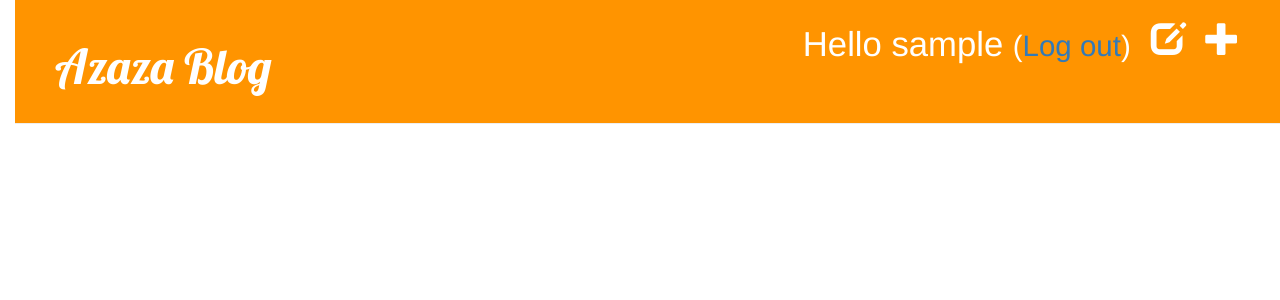
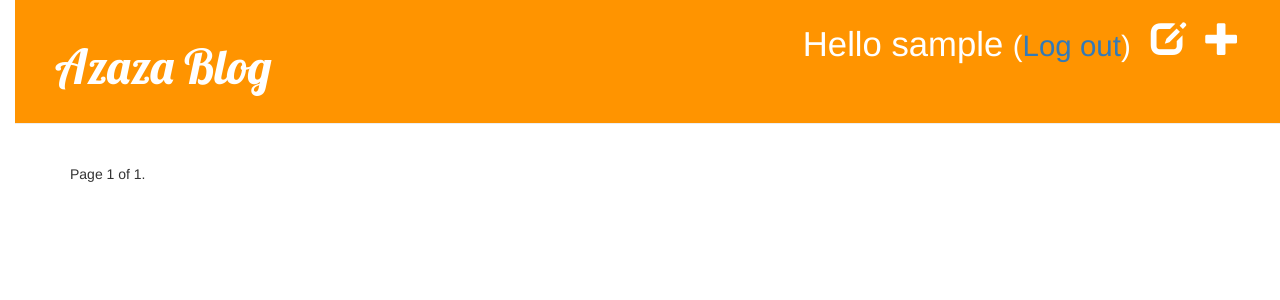
Before and after one commit to asuvork/my-first-blog, a Django app: page / in a window 1280 px wide. Shown: the top 300 px of the page. Run offline with Django 3.2, Linux system fonts and the light colour scheme; the visitor is signed in with stand-in values (Sample User, id 1); data that the repository does not hold is empty; parts of the project's set-up code (start-up, migrations or seed data) failed here and were passed over; some libraries are stand-ins or nearby versions.

Commit message:
Pagination

```diff
--- a/blog/templates/blog/post_list.html
+++ b/blog/templates/blog/post_list.html
@@ -11,4 +11,21 @@
             <a href="{% url 'post_detail' pk=post.pk %}">Comments: {{ post.approved_comments.count }}</a>
         </div>
     {% endfor %}
+    <div class="pagination">
+        <span class="step-links">
+            {% if posts.has_previous %}
+                <a href="?page=1">&laquo; first</a>
+                <a href="?page={{ posts.previous_page_number }}">previous</a>
+            {% endif %}
+
+            <span class="current">
+                Page {{ posts.number }} of {{ posts.paginator.num_pages }}.
+            </span>
+
+            {% if posts.has_next %}
+                <a href="?page={{ posts.next_page_number }}">next</a>
+                <a href="?page={{ posts.paginator.num_pages }}">last &raquo;</a>
+            {% endif %}
+        </span>
+    </div>
 {% endblock %}
--- a/blog/views.py
+++ b/blog/views.py
@@ -4,12 +4,21 @@ from django.utils import timezone
 from django.contrib.auth.decorators import login_required
 from .models import Post, Comment
 from .forms import PostForm, CommentForm
+from django.core.paginator import Paginator
 
 
 # Create your views here.
 def post_list(request):
     posts = Post.objects.filter(published_date__lte=timezone.now()).order_by('published_date')
-    return render(request, 'blog/post_list.html', {'posts': posts})
+    paginator = Paginator(posts, 5) # Show 5 posts per page
+
+    if request.method == 'GET':
+        if 'page' in request.GET:
+            page = request.GET.get('page')
+        else:
+            page = 1
+    posts_on_page = paginator.get_page(page)
+    return render(request, 'blog/post_list.html', {'posts': posts_on_page})
 
 
 def post_detail(request, pk):
@@ -50,7 +59,17 @@ def post_edit(request, pk):
 @login_required
 def post_draft_list(request):
     posts = Post.objects.filter(published_date__isnull=True).order_by('created_date')
-    return render(request, 'blog/post_draft_list.html', {'posts': posts})
+
+    paginator = Paginator(posts, 5) # Show 5 posts per page
+
+    if request.method == 'GET':
+        if 'page' in request.GET:
+            page = request.GET.get('page')
+        else:
+            page = 1
+    posts_on_page = paginator.get_page(page)
+
+    return render(request, 'blog/post_draft_list.html', {'posts': posts_on_page})
 
 
 @login_required
```
Also changed, not shown: blog/templates/blog/post_draft_list.html (+17 -0 lines), 1 other file.
